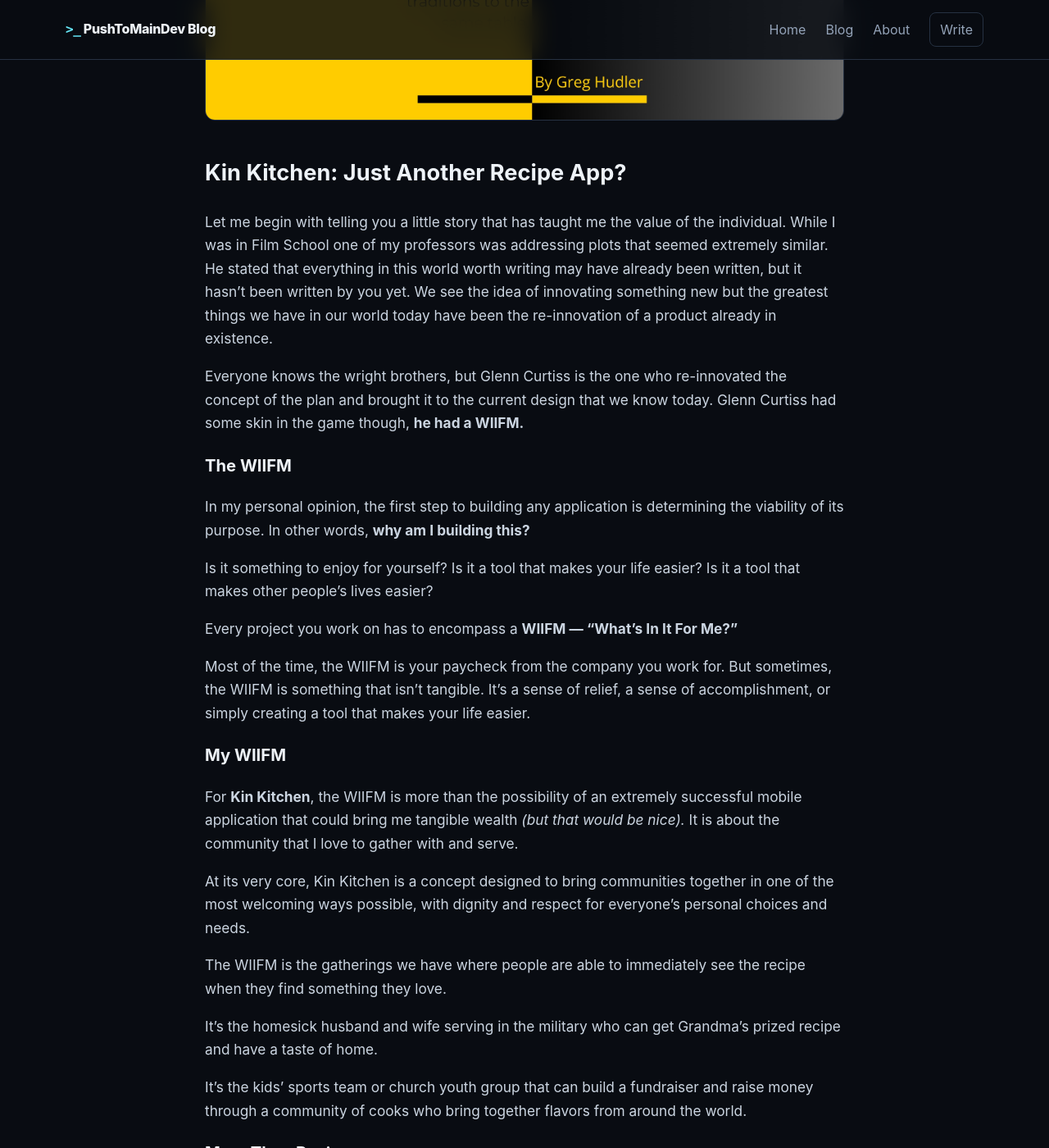
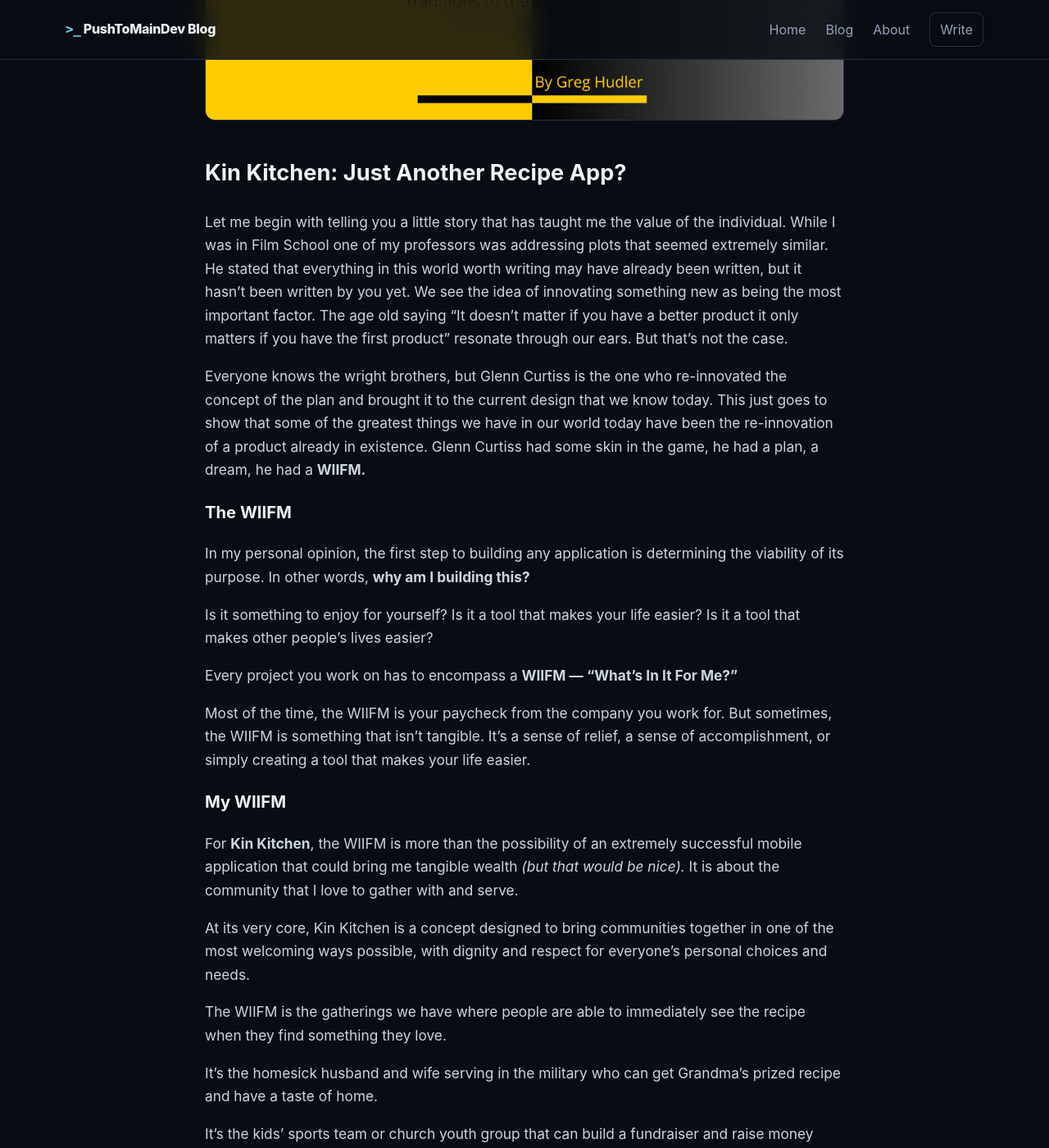
Before and after one commit to PushToMainDev/development-blog, a Jekyll site: the page built from _posts/2026-08-07-kin-kitchen-setting-the-foundation.md, in a window 1280 px wide and 1400 px high, scrolled down 816 px. Shown: the whole window at 82% size. Built offline with Jekyll 4.4.1, drawn with Linux system fonts in a browser that asks for light colours; some of the changed text lies outside the part shown.

Commit message:
Update Blog Post “2026-08-07-kin-kitchen-setting-the-foundation”

```diff
--- a/_posts/2026-08-07-kin-kitchen-setting-the-foundation.md
+++ b/_posts/2026-08-07-kin-kitchen-setting-the-foundation.md
@@ -11,9 +11,9 @@
 ---
 ## Kin Kitchen: Just Another Recipe App?
 
-Let me begin with telling you a little story that has taught me the value of the individual.  While I was in Film School one of my professors was addressing plots that seemed extremely similar.  He stated that everything in this world worth writing may have already been written, but it hasn't been written by you yet.  We see the idea of innovating something new but the greatest things we have in our world today have been the re-innovation of a product already in existence.
+Let me begin with telling you a little story that has taught me the value of the individual.  While I was in Film School one of my professors was addressing plots that seemed extremely similar.  He stated that everything in this world worth writing may have already been written, but it hasn't been written by you yet.  We see the idea of innovating something new as being the most important factor.  The age old saying "It doesn't matter if you have a better product it only matters if you have the first product" resonate through our ears.  But that's not the case.
 
-Everyone knows the wright brothers, but Glenn Curtiss is the one who re-innovated the concept of the plan and brought it to the current design that we know today.  Glenn Curtiss had some skin in the game though, **he had a WIIFM.**
+Everyone knows the wright brothers, but Glenn Curtiss is the one who re-innovated the concept of the plan and brought it to the current design that we know today. This just goes to show that some of the greatest things we have in our world today have been the re-innovation of a product already in existence. Glenn Curtiss had some skin in the game, he had a plan, a dream, he had a **WIIFM.**
 
 ### The WIIFM
 
@@ -43,4 +43,6 @@
 
 Kin Kitchen isn't just about finding something to cook. **It's about the people we cook for, the recipes we pass down, and the communities we build around the table.**
 
+Lets be the Glenn Curtiss of the Recipe Apps
+
 Join me on my journey of building the worlds best Food Community App.
```
